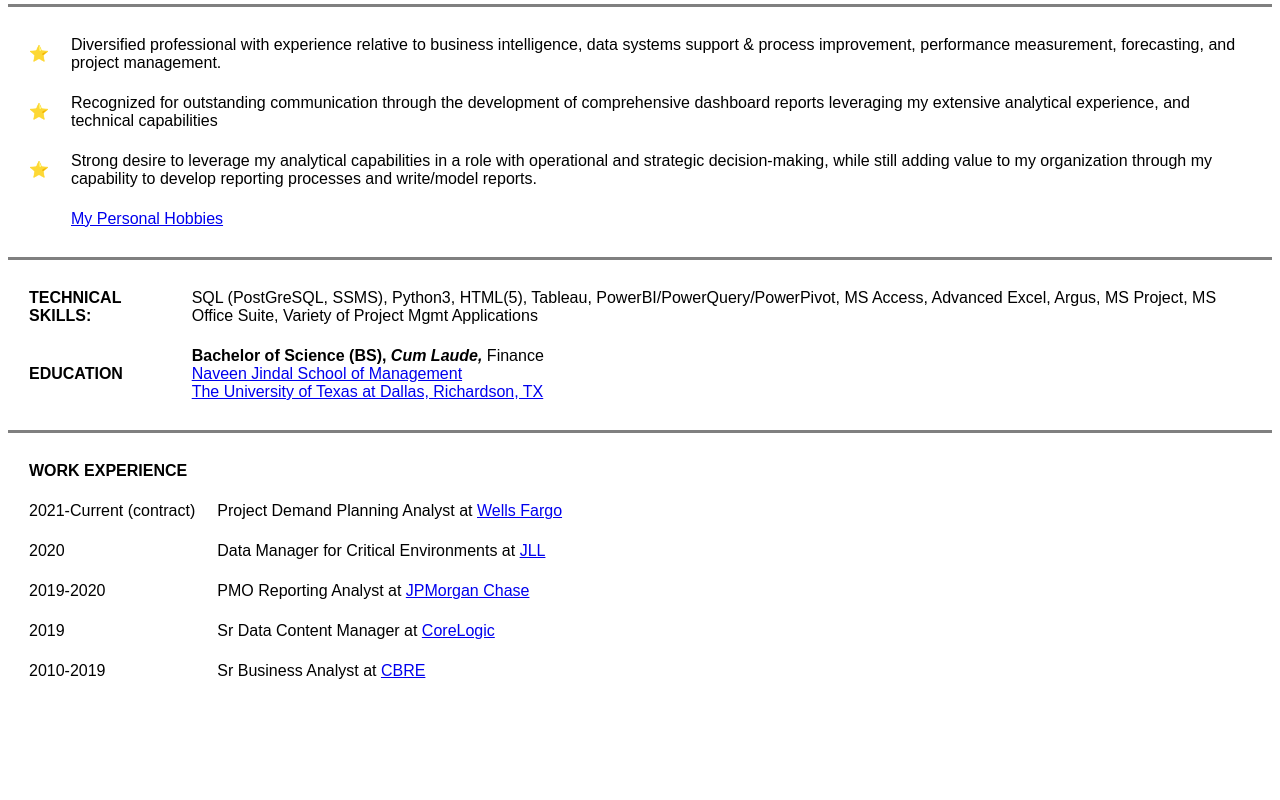
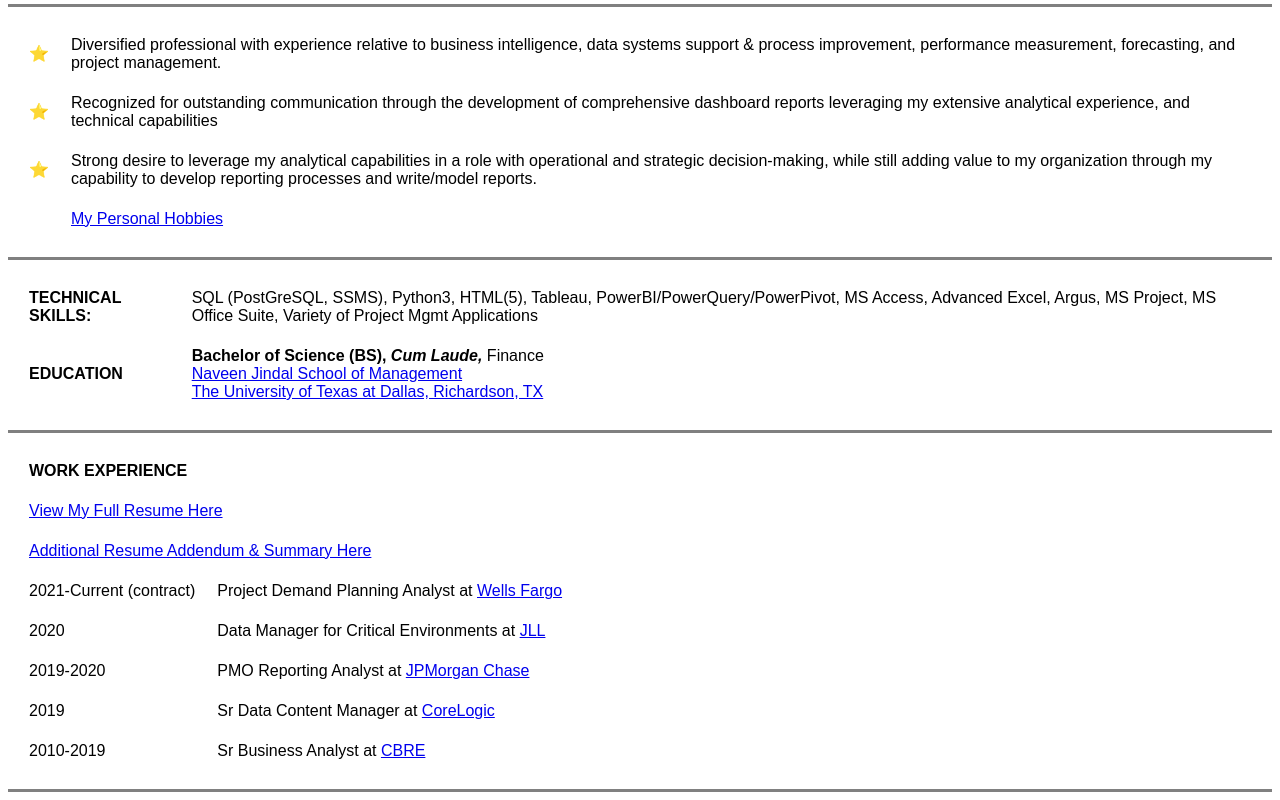
Before and after one commit to bredd1011/cv, a plain HTML site: page index.html in a window 1280 px wide. Shown: the part 321-1121 px from the top of the page. Before the commit the page ends 1030 px from the top, so only its background shows below. Drawn offline with Linux system fonts and the light colour scheme.

Commit message:
Add files via upload

```diff
--- a/index.html
+++ b/index.html
@@ -104,6 +104,14 @@
             </tr>
 
             <tr>
+                <td colspan="2"><a href="resume.html">View My Full Resume Here</a></td>
+            </tr>
+
+             <tr>
+                <td colspan="2"><a href="resume-addendum.html">Additional Resume Addendum & Summary Here</a></td>
+            </tr>
+
+            <tr>
                 <td>2021-Current (contract)</td>
                 <td>Project Demand Planning Analyst at
                     <a href="https://www.wellsfargo.com/about/careers/">Wells Fargo</a>
@@ -136,5 +144,7 @@
         </table>
         </font>
 
+        <hr size="3" noshade>
+
     </body>
 </html>
```
Also changed, not shown: resume-addendum.html (added, +11 -0 lines), resume.html (added, +11 -0 lines), 2 other files.
